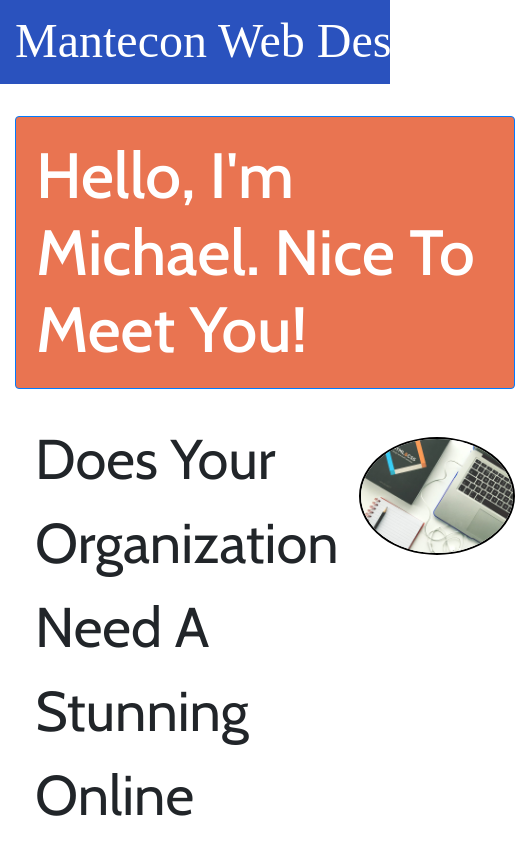
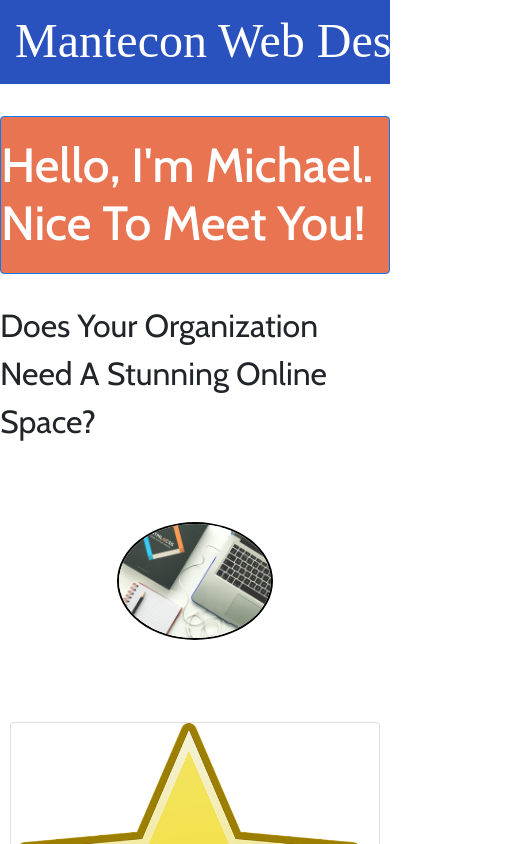
Before and after one commit to mikemantecon/mantecon-web-design, a plain HTML site: page index.html in a window 390 px wide. Shown: the top 844 px of the page, 515 px wide, since content can reach past the window. Drawn offline with nearby package versions, Linux system fonts and the light colour scheme; a web font is replaced by a local one.

Commit message:
Added Media Query for Mobile Devices There were issues in the display if the screen was 425px wide or smaller; therefore, I created a media query and began styling so that it would both look better and function smoothly.

```diff
--- a/style.css
+++ b/style.css
@@ -108,3 +108,36 @@ footer {
     text-align: center;
     font-size: 1.5rem;
 }
+
+@media screen and (width <= 425px) {
+
+    .container {
+        margin: auto;
+        padding: 0;
+    }
+
+    .hero {
+        grid-template-columns: 1fr;
+    }
+
+    h1 {
+        font-size: 3rem;
+        grid-column: span 1;
+        width: 100vw;
+        padding: 20px 0;
+    }
+
+    .subtitle {
+        font-size: 2rem;
+        padding: 20px 0;
+    }
+
+    .cards {
+        grid-template-columns: 1fr;
+    }
+
+    .cta {
+        grid-template-columns: 1fr;
+    }
+
+}
```
